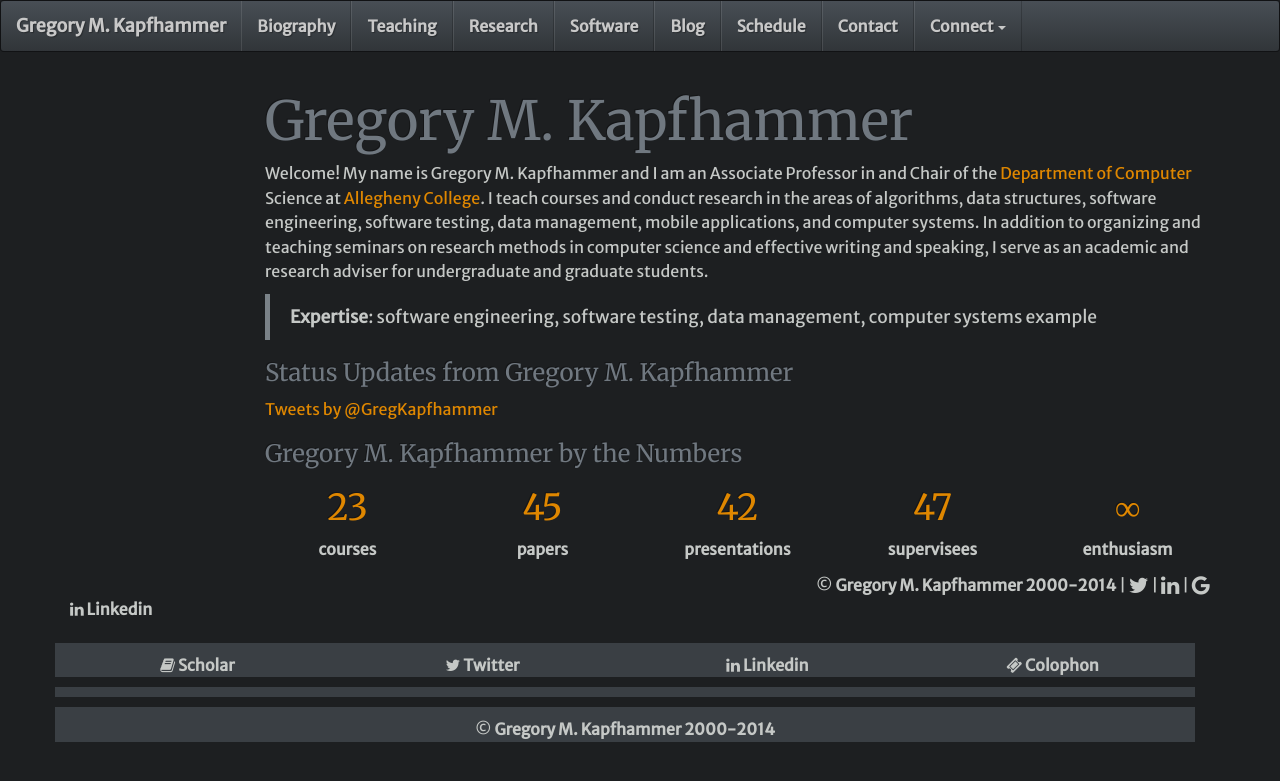
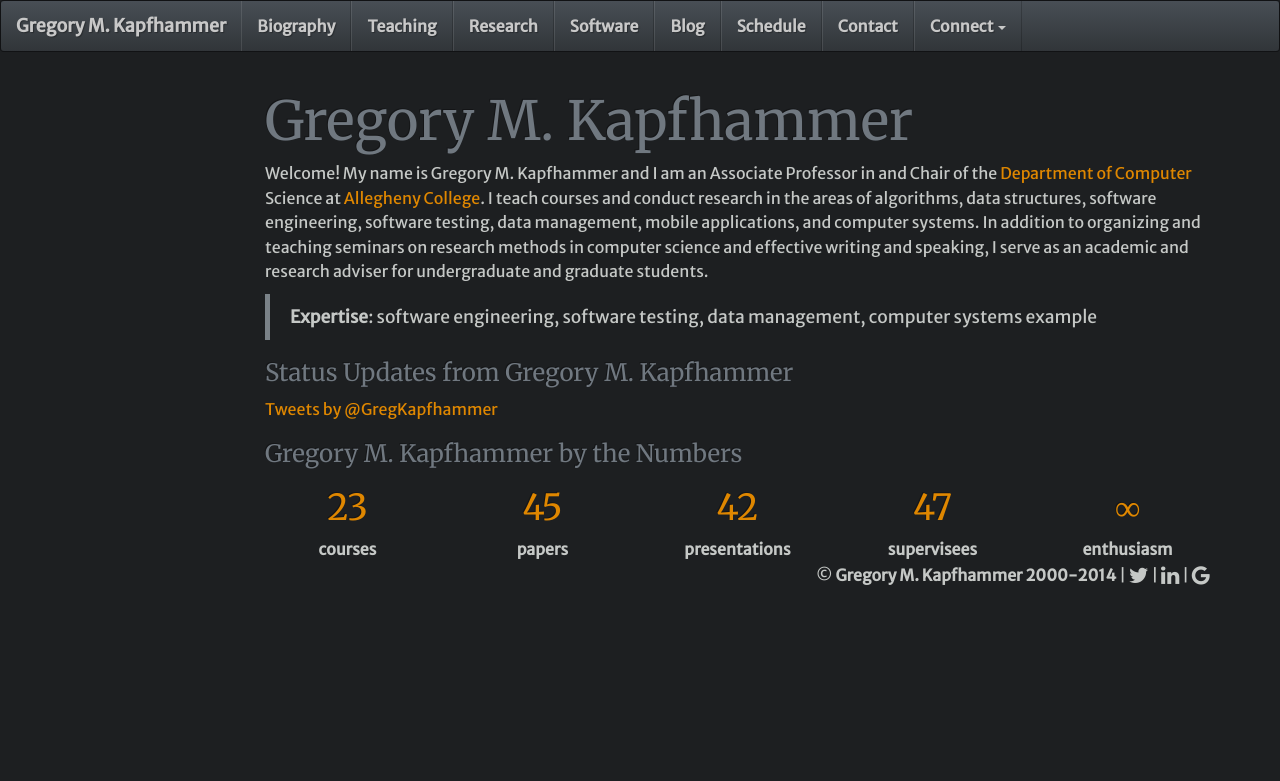
Before and after one commit to geerc/www, a Jekyll site: the page built from gkapfham/index.md, in a window 1280 px wide. Shown: the top 781 px of the page. Built offline with Jekyll 4.4.1, drawn with Linux system fonts in a browser that asks for light colours; nearby versions of some CDN libraries; Markdown is read by kramdown in place of the engine named in the settings; comment, search, counter and statistics services are not loaded.

Commit message:
Removed a lot of the code that did some specialized footers. No sidebar, simpler footer now.

```diff
--- a/gkapfham/_layouts/defaults.html
+++ b/gkapfham/_layouts/defaults.html
@@ -117,102 +117,29 @@
         </div>
 
         <div class="row">
-            <div class="col-xs-12 bottom-pad visible-md visible-lg">
+            <div class="col-xs-12 bottom-pad-more">
             </div>
         </div>
 
         <div class="row">
 
-            <div class="col-xs-2 visible-md visible-lg">
+            <div class="col-xs-2">
             </div>
 
-            <div class="col-xs-4">
+            <div class="col-xs-2">
             </div>
 
-            <div class="col-xs-6 text-right">
+            <div class="col-xs-8 text-right">
                 &copy; <a class="navigate" href="http://www.cs.allegheny.edu/~gkapfham/">Gregory M. Kapfhammer 2000-2014</a> |
-                  <a class="navigate" href="https://twitter.com/GregKapfhammer"><i class="fa fa-twitter fa-lg"></i></a> |
-                  <a class="navigate" href="http://www.linkedin.com/pub/gregory-kapfhammer/92/3b3/502"><i class="fa fa-linkedin fa-lg"></i></a> |
-                  <a class="navigate" href="http://scholar.google.com/citations?user=g0eDPjYAAAAJ"><i class="fa fa-google fa-lg"></i></a>
+                <a class="navigate" href="https://twitter.com/GregKapfhammer"><i class="fa fa-twitter fa-lg"></i></a> |
+                <a class="navigate" href="http://www.linkedin.com/pub/gregory-kapfhammer/92/3b3/502"><i class="fa fa-linkedin fa-lg"></i></a> |
+                <a class="navigate" href="http://scholar.google.com/citations?user=g0eDPjYAAAAJ"><i class="fa fa-google fa-lg"></i></a>
             </div>
 
         </div>
 
-                <i class="fa fa-linkedin"></i>  <a class="navigate" href="http://www.linkedin.com/pub/gregory-kapfhammer/92/3b3/502">Linkedin</a>
-
-
         <div class="row">
-            <div class="col-md-12 bottom-pad visible-md visible-lg">
-            </div>
-        </div>
-
-        <!-- The small sidebar at the bottom -->
-
-        <div class="row footer center-xy">
-            <div class="col-sm-3 visible-sm visible-md visible-lg" align="center">
-                <i class="fa fa-book"></i>  <a class="navigate" href="http://scholar.google.com/citations?user=g0eDPjYAAAAJ">Scholar</a>
-                <br>
-            </div>
-
-            <div class="col-sm-3 visible-sm visible-md visible-lg center-xy" align="center">
-                <i class="fa fa-twitter"></i>  <a class="navigate" href="https://twitter.com/GregKapfhammer">Twitter</a>
-                <br>
-            </div>
-
-            <div class="col-sm-3 visible-sm visible-md visible-lg" align="center">
-                <i class="fa fa-linkedin"></i>  <a class="navigate" href="http://www.linkedin.com/pub/gregory-kapfhammer/92/3b3/502">Linkedin</a>
-                <br>
-            </div>
-
-            <div class="col-sm-3 visible-sm visible-md visible-lg" align="center">
-                <i class="fa fa-ticket"></i>  <a class="navigate" href="{{page.backup}}/site/main/Colophon/">Colophon</a>
-                <br>
-            </div>
-
-        </div>
-
-        <div class="row footer">
-            <div class="col-sm-12 bottom-pad visible-sm">
-            </div>
-        </div>
-
-        <div class="row footer">
-            <div class="col-sm-12 visible-sm visible-md visible-lg" align="center">
-                &copy; <a class="navigate" href="http://www.cs.allegheny.edu/~gkapfham/">Gregory M. Kapfhammer 2000-2014</a>
-            </div>
-        </div>
-
-        <!-- The extra small sidebar at the bottom -->
-
-        <div class="row">
-            <div class="col-xs-6 visible-xs" align="center">
-                <i class="fa fa-book"></i>  <a class="navigate" href="http://scholar.google.com/citations?user=g0eDPjYAAAAJ">Scholar</a>
-                <br>
-                <i class="fa fa-twitter"></i>  <a class="navigate" href="https://twitter.com/GregKapfhammer">Twitter</a>
-                <br>
-            </div>
-
-            <div class="col-xs-6 visible-xs" align="center">
-                <i class="fa fa-linkedin"></i>  <a class="navigate" href="http://www.linkedin.com/pub/gregory-kapfhammer/92/3b3/502">Linkedin</a>
-                <br>
-                <i class="fa fa-ticket"></i>  <a class="navigate" href="{{page.backup}}/site/main/Colophon/">Colophon</a>
-                <br>
-            </div>
-        </div>
-
-        <div class="row">
-            <div class="col-xs-12 bottom-pad visible-xs">
-            </div>
-        </div>
-
-        <div class="row">
-            <div class="col-xs-12 visible-xs" align="center">
-                &copy; <a class="navigate" href="http://www.cs.allegheny.edu/~gkapfham/">Gregory M. Kapfhammer</a>
-            </div>
-        </div>
-
-        <div class="row visible-sm visible-xs">
-            <div class="col-md-12 bottom-pad">
+            <div class="col-xs-12 bottom-pad-more">
             </div>
         </div>
 
```
